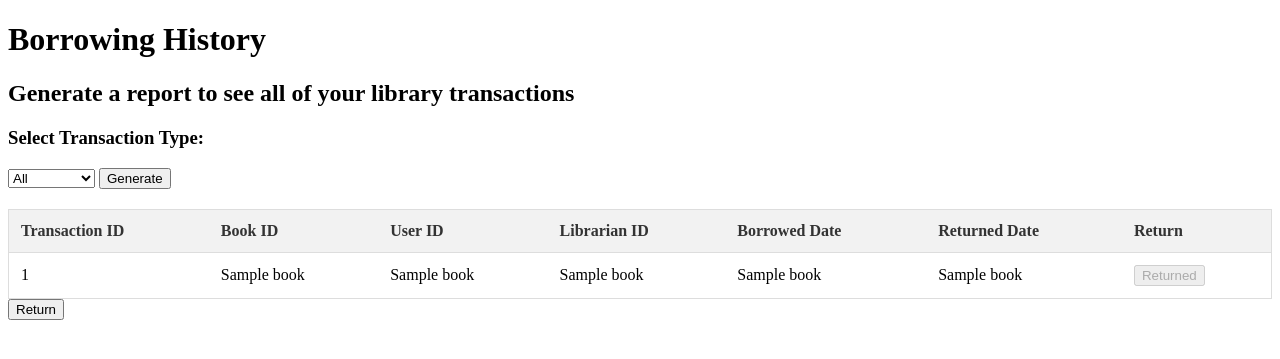
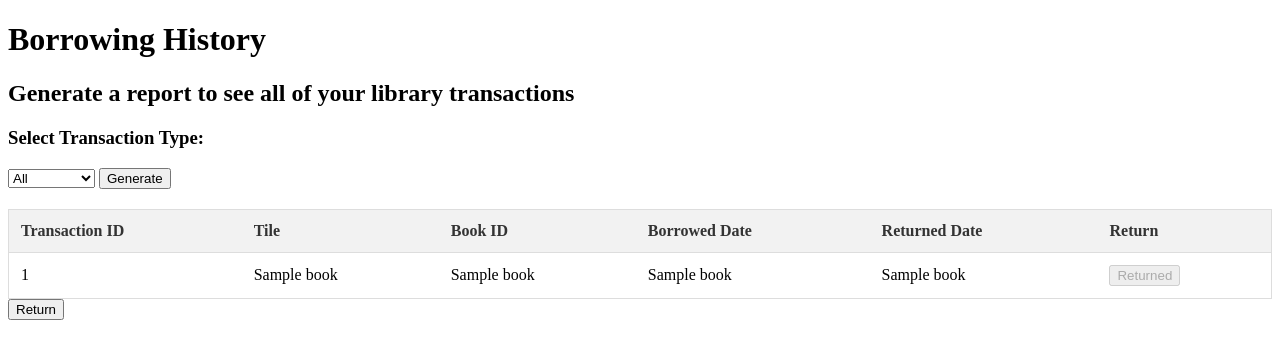
Before and after one commit to CS378-Final/C378S-Final, a Flask app: template 378 Final Project/templates/borrowhistory.html in a window 1280 px wide. Shown: the top 359 px of the page. Run offline with Flask 3, Linux system fonts and the light colour scheme; the template is opened without the code that fills it: most values are stand-ins (such as "Sample title", 1, 10 or a date in 2020).

Commit message:
added title and removed userid and librarianid from borrow history

```diff
--- a/378 Final Project/templates/borrowhistory.html
+++ b/378 Final Project/templates/borrowhistory.html
@@ -48,9 +48,8 @@
     <table>
         <tr>
             <th>Transaction ID</th>
+            <th>Tile</th>
             <th>Book ID</th>
-            <th>User ID</th>
-            <th>Librarian ID</th>
             <th>Borrowed Date</th>
             <th>Returned Date</th>
             <th>Return</th>
@@ -58,11 +57,10 @@
         {% for book in results %}
         <tr>
             <td>{{ book[0] }}</td>
+            <td>{{ book[2] }}</td>
             <td>{{ book[1] }}</td>
-            <td>{{ book[2] }}</td>
-            <td>{{ book[3] }}</td>
-            <td>{{ book[4] }}</td>
-            <td>{{ book[5] or NULL }}</td>
+            <td>{{ book[5] }}</td>
+            <td>{{ book[6] or NULL }}</td>
             <td>
                 <form action="/return" method="post">
                     <input type="hidden" name="transaction_id" id = "transaction_id" value="{{ book[0] }}">
```
Also changed, not shown: 378 Final Project/library.db.
